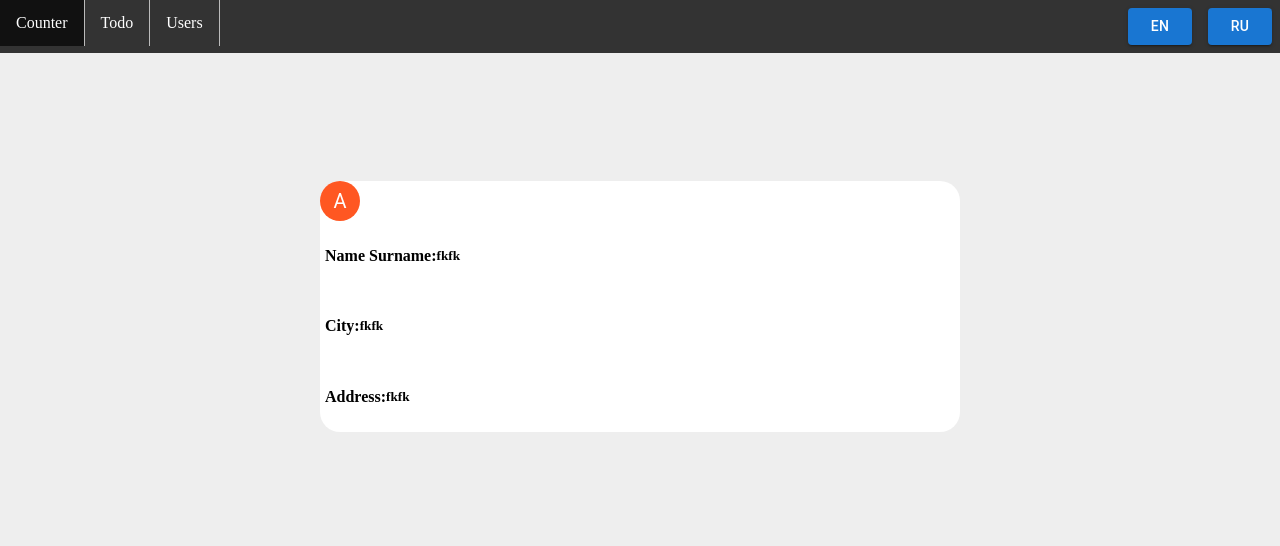
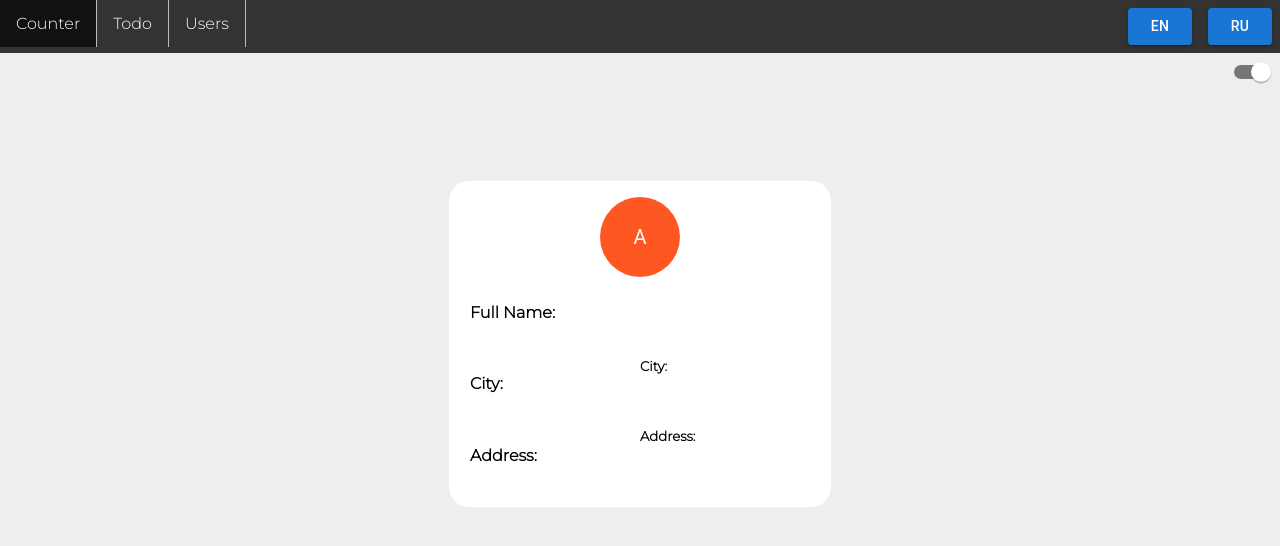
Before and after one commit to AzharKazhikarim/one-lab-hw, a React (Create React App) app: page /users/user/1 in a window 1280 px wide. Shown: the top 546 px of the page. Built offline with nearby package versions, Linux system fonts and the light colour scheme.

Commit message:
feat: added navbar toggler

```diff
--- a/public/index.html
+++ b/public/index.html
@@ -12,7 +12,9 @@
     <link rel="apple-touch-icon" href="%PUBLIC_URL%/logo192.png"/>
 
     <link rel="manifest" href="%PUBLIC_URL%/manifest.json"/>
-
+    <link rel="preconnect" href="https://fonts.googleapis.com">
+    <link rel="preconnect" href="https://fonts.gstatic.com" crossorigin>
+    <link href="https://fonts.googleapis.com/css2?family=Montserrat:wght@200;300&display=swap" rel="stylesheet">
     <title>React App</title>
 </head>
 <body>
--- a/src/App.css
+++ b/src/App.css
@@ -1,6 +1,7 @@
 body{
   margin:0 auto;
   background: #eeeeee;
+  font-family: 'Montserrat', sans-serif;
 }
 .App {
   margin:10% 25% 0 25%;
--- a/src/App.tsx
+++ b/src/App.tsx
@@ -4,23 +4,23 @@ import {BrowserRouter, Routes, Route} from "react-router-dom";
 import About from "./lecture3/About";
 import Main from "./lecture3/Main";
 import React, {useState} from "react";
-import UserProfile from "./hw3/UserProfile";
-import ListUsers from "./hw3/ListUsers";
+import UserProfile from "./hw3andLecture4/UserProfile";
+import ListUsers from "./hw3andLecture4/ListUsers";
 import ClassBasedCounter from "./hw1/ClassBasedCounter";
 import NavBar from "./NavBar";
-import {MyGlobalContext} from './hw3/Context';
+import {MyGlobalContext} from './hw3andLecture4/Context';
 
 function App() {
 
     const [language, setLanguage] = useState<string>('en');
+    const [dark, toggleDark] = useState<boolean>(true);
 
     return (
         <>
-            <MyGlobalContext.Provider value={{language, setLanguage}}>
+            <MyGlobalContext.Provider value={{language, setLanguage,dark,toggleDark}}>
                 <BrowserRouter>
                     <NavBar/>
                     <div className="App">
-
                         <Routes>
                             <Route path={'/'} element={<Main/>}/>
                             <Route path={'/counter'} element={<ClassBasedCounter/>}/>
--- a/src/NavBar.tsx
+++ b/src/NavBar.tsx
@@ -1,25 +1,38 @@
 import {FC} from "react";
 import * as React from "react";
-import {Button} from "@mui/material";
-import {useGlobalContext} from "./hw3/Context";
+import {Button, Switch} from "@mui/material";
+import {useGlobalContext} from "./hw3andLecture4/Context";
 import {Link} from "react-router-dom";
 
 const NavBar: FC = () => {
-    const {language,setLanguage} = useGlobalContext()
-    console.log(language)
+    const {setLanguage} = useGlobalContext()
+    const {dark, toggleDark} = useGlobalContext()
+
     return (
         <>
-            <ul className={"navbar-ul"}>
+            {dark ? <ul className={"navbar-ul"}>
                     <li className={"navbar-li"}><Link to={'/counter'}>Counter</Link></li>
                     <li className={"navbar-li"}><Link to={'/todo'}>Todo</Link></li>
                     <li className={"navbar-li"}><Link to={'/users'}>Users</Link></li>
-                <Button  sx={{float:"right", margin:1}} variant="contained" onClick={() => setLanguage('ru')}>
+                    <Button sx={{float: "right", margin: 1}} variant="contained" onClick={() => setLanguage('ru')}>
                         RU
                     </Button>
-                <Button sx={{float:"right" , margin:1}} variant="contained" onClick={() => setLanguage('en')}>
+                    <Button sx={{float: "right", margin: 1}} variant="contained" onClick={() => setLanguage('en')}>
                         EN
                     </Button>
                 </ul>
+                : <ul className={"navbar-ul"} style={{background: 'red'}}>
+                    <li className={"navbar-li"}><Link to={'/counter'}>Counter</Link></li>
+                    <li className={"navbar-li"}><Link to={'/todo'}>Todo</Link></li>
+                    <li className={"navbar-li"}><Link to={'/users'}>Users</Link></li>
+                    <Button sx={{float: "right", margin: 1}} variant="contained" onClick={() => setLanguage('ru')}>
+                        RU
+                    </Button>
+                    <Button sx={{float: "right", margin: 1}} variant="contained" onClick={() => setLanguage('en')}>
+                        EN
+                    </Button>
+                </ul>}
+            <Switch defaultChecked color="default" sx={{float:'right'}} onClick={() => toggleDark(!dark) }/>
 
         </>
     )
--- a/src/hw2/Todo.tsx
+++ b/src/hw2/Todo.tsx
@@ -7,7 +7,7 @@ import {
 
 import Item from "./Item";
 import * as React from "react";
-import {useGlobalContext} from "../hw3/Context";
+import {useGlobalContext} from "../hw3andLecture4/Context";
 
 const initialList = [
     {
--- a/src/hw3/ListUsers.tsx
+++ /dev/null
@@ -1,46 +0,0 @@
-import {FC, useContext} from "react";
-import {users} from "./users";
-import * as React from 'react';
-import ListItem from '@mui/material/ListItem';
-import ListItemButton from '@mui/material/ListItemButton';
-import ListItemText from '@mui/material/ListItemText';
-import ListItemAvatar from '@mui/material/ListItemAvatar';
-import Avatar from '@mui/material/Avatar';
-import {deepOrange} from "@mui/material/colors";
-import {Box, List} from "@mui/material";
-import {Link} from "react-router-dom";
-import {useGlobalContext} from "./Context";
-
-const ListUsers: FC = () => {
-    const { language } = useGlobalContext()
-    return (
-        <>
-            <Box sx={{display:'flex',flexDirection:'column'}}>
-
-                {(language==='en') ?  (<h1>List of Users</h1>): <h1>Список пользователей</h1>}
-
-            <List dense sx={{width: '100%', bgcolor: 'background.paper', borderRadius: 4}}>
-                {
-                    users.map((item) => (
-                        <Link to={`user/${item.id}`} key={item.id}>
-                            <ListItem
-                                key={item.id}
-                                disablePadding
-                                sx={{width: '100%', padding: 2, textDecoration: 0}}
-                            >
-                                <ListItemButton>
-                                    <ListItemAvatar>
-                                        <Avatar sx={{bgcolor: deepOrange[500]}}>{item.fullName.charAt(0)}</Avatar>
-                                    </ListItemAvatar>
-                                    <ListItemText primary={`${item.fullName}`}/>
-                                </ListItemButton>
-                            </ListItem>
-                        </Link>
-                    ))
-                }
-            </List>
-            </Box>
-        </>
-    )
-}
-export default ListUsers;
--- a/src/hw3/UserProfile.tsx
+++ /dev/null
@@ -1,45 +0,0 @@
-import {FC, useEffect, useState} from "react";
-import {Avatar, Box, Button, styled} from "@mui/material";
-import {deepOrange} from "@mui/material/colors";
-import {useParams} from "react-router-dom";
-import {users} from "./users";
-import {useGlobalContext} from "./Context";
-
-const UserProfile: FC = () => {
-    const [user, setUser] = useState({});
-    const {id} = useParams<string>();
-    const {language} = useGlobalContext()
-
-
-    return (
-        <>
-            <Box
-                sx={{
-                    borderRadius: 5,
-                    width: '100%',
-                    height: '100%',
-                    backgroundColor: 'white',
-                    justifyContent: 'center'
-                }}
-            >
-                <Avatar sx={{bgcolor: deepOrange[500]}}>A</Avatar>
-                <BoxStyled>
-                    {(language === 'en') ? <h4>Name Surname: </h4> : <h4>Полное имя: </h4>} <h5>fkfk</h5>
-                </BoxStyled>
-                <BoxStyled>
-                    {(language === 'en') ? <h4>City: </h4> : <h4>Город: </h4>} <h5>fkfk</h5>
-                </BoxStyled>
-                <BoxStyled>
-                    {(language === 'en') ? <h4>Address: </h4> : <h4>Адрес: </h4>} <h5>fkfk</h5>
-                </BoxStyled>
-            </Box>
-        </>
-    )
-}
-
-const BoxStyled = styled(Box)`
-  padding: 5px;
-  display: flex;
-  align-items: center;
-`;
-export default UserProfile;
--- a/src/hw3/Context.tsx
+++ b/src/hw3andLecture4/Context.tsx
@@ -1,11 +1,17 @@
-import { createContext, useContext } from "react"
+import {createContext, useContext} from "react"
 
 export type GlobalContent = {
     language: string
-    setLanguage:(c: string) => void
+    setLanguage: (c: string) => void,
+    dark: boolean,
+    toggleDark: (c: boolean) => void,
 }
 export const MyGlobalContext = createContext<GlobalContent>({
     language: 'en', // set a default value
-    setLanguage: () => {},
+    setLanguage: () => {
+    },
+    dark: true,
+    toggleDark: () => {
+    },
 })
 export const useGlobalContext = () => useContext(MyGlobalContext)
--- /dev/null
+++ b/src/hw3andLecture4/ListUsers.tsx
@@ -0,0 +1,55 @@
+import {FC, useContext} from "react";
+import {users} from "./users";
+import * as React from 'react';
+import ListItem from '@mui/material/ListItem';
+import ListItemButton from '@mui/material/ListItemButton';
+import ListItemText from '@mui/material/ListItemText';
+import ListItemAvatar from '@mui/material/ListItemAvatar';
+import Avatar from '@mui/material/Avatar';
+import {deepOrange} from "@mui/material/colors";
+import {Box, List} from "@mui/material";
+import {Link} from "react-router-dom";
+import {useGlobalContext} from "./Context";
+
+const ListUsers: FC = () => {
+    const {language} = useGlobalContext()
+    return (
+        <>
+            <Box sx={{
+                display: 'flex',
+                alignItems: 'center',
+                justifyContent: 'center',
+                flexDirection: 'column',
+                width: '400px',
+                marginTop: -8,
+                height: '100%',
+                padding: 2,
+            }}>
+
+                {(language === 'en') ? (<h1>List of Users</h1>) : <h1>Список пользователей</h1>}
+
+                <List dense sx={{width: '100%', bgcolor: 'background.paper', borderRadius: 4}}>
+                    {
+                        users.map((item) => (
+                            <Link to={`user/${item.id}`} key={item.id}>
+                                <ListItem
+                                    key={item.id}
+                                    disablePadding
+                                    sx={{width: '100%', padding: 2, textDecoration: 0}}
+                                >
+                                    <ListItemButton>
+                                        <ListItemAvatar>
+                                            <Avatar sx={{bgcolor: deepOrange[500]}}>{item.fullName.charAt(0)}</Avatar>
+                                        </ListItemAvatar>
+                                        <ListItemText primary={`${item.fullName}`}/>
+                                    </ListItemButton>
+                                </ListItem>
+                            </Link>
+                        ))
+                    }
+                </List>
+            </Box>
+        </>
+    )
+}
+export default ListUsers;
--- /dev/null
+++ b/src/hw3andLecture4/UserProfile.tsx
@@ -0,0 +1,80 @@
+import {FC, useEffect, useState} from "react";
+import {Avatar, Box, Button, styled} from "@mui/material";
+import {deepOrange} from "@mui/material/colors";
+import {useParams} from "react-router-dom";
+import {users} from "./users";
+import {useGlobalContext} from "./Context";
+
+const UserProfile: FC = () => {
+    const [user, setUser] = useState({});
+    const {id} = useParams();
+    const {language} = useGlobalContext()
+
+    useEffect(() => {
+        const userL = users.map((item) => {
+            if (toString(item.id) === (id)) return item
+        });
+        setUser(userL)
+        console.log(userL)
+    }, [id])
+
+    return (
+        <>
+            <Box
+                sx={{
+                    borderRadius: 5,
+                    backgroundColor: 'white',
+                    justifyContent: 'center',
+                }}
+            >
+                <Box sx={{
+                    display: 'flex',
+                    alignItems: 'center',
+                    justifyContent: 'center',
+                    flexDirection: 'column',
+                    width: '350px',
+                    height: '100%',
+                    padding: 2,
+                }}>
+                    <Avatar sx={{bgcolor: deepOrange[500], width: 80, height: 80}}>A</Avatar>
+
+                    <Box sx={{display: 'flex', flexDirection: 'row', width: '100%'}}>
+
+                        <Box sx={{display: 'flex', flexDirection: 'column', width: '50%',}}>
+                            <BoxStyled>
+                                {(language === 'en') ? <h4>Full Name: </h4> : <h4>Полное имя: </h4>}
+                            </BoxStyled>
+                            <BoxStyled>
+                                {(language === 'en') ? <h4>City: </h4> : <h4>Город: </h4>}
+                            </BoxStyled>
+                            <BoxStyled>
+
+                                {(language === 'en') ? <h4>Address: </h4> : <h4>Адрес: </h4>}
+                            </BoxStyled>
+                        </Box>
+
+                        <Box sx={{display: 'flex', flexDirection: 'column', height: '100%', alignItems: 'center'}}>
+                            <BoxStyled>
+                                {(language === 'en') ? <h5>{user.fullName} </h5> : <h4>Полное имя: </h4>}
+                            </BoxStyled>
+                            <BoxStyled>
+                                {(language === 'en') ? <h5>City: </h5> : <h4>Город: </h4>}
+                            </BoxStyled>
+                            <BoxStyled>
+                                {(language === 'en') ? <h5>Address: </h5> : <h4>Адрес: </h4>}
+                            </BoxStyled>
+                        </Box>
+                    </Box>
+                </Box>
+            </Box>
+        </>
+    )
+}
+
+const BoxStyled = styled(Box)`
+  padding: 5px;
+  width: 100%;
+  display: flex;
+  align-items: center;
+`;
+export default UserProfile;
```
Also changed, not shown: src/hw3andLecture4/users.js (renamed from src/hw3/users.js). Lines whose indentation alone changed are shown as unchanged.
